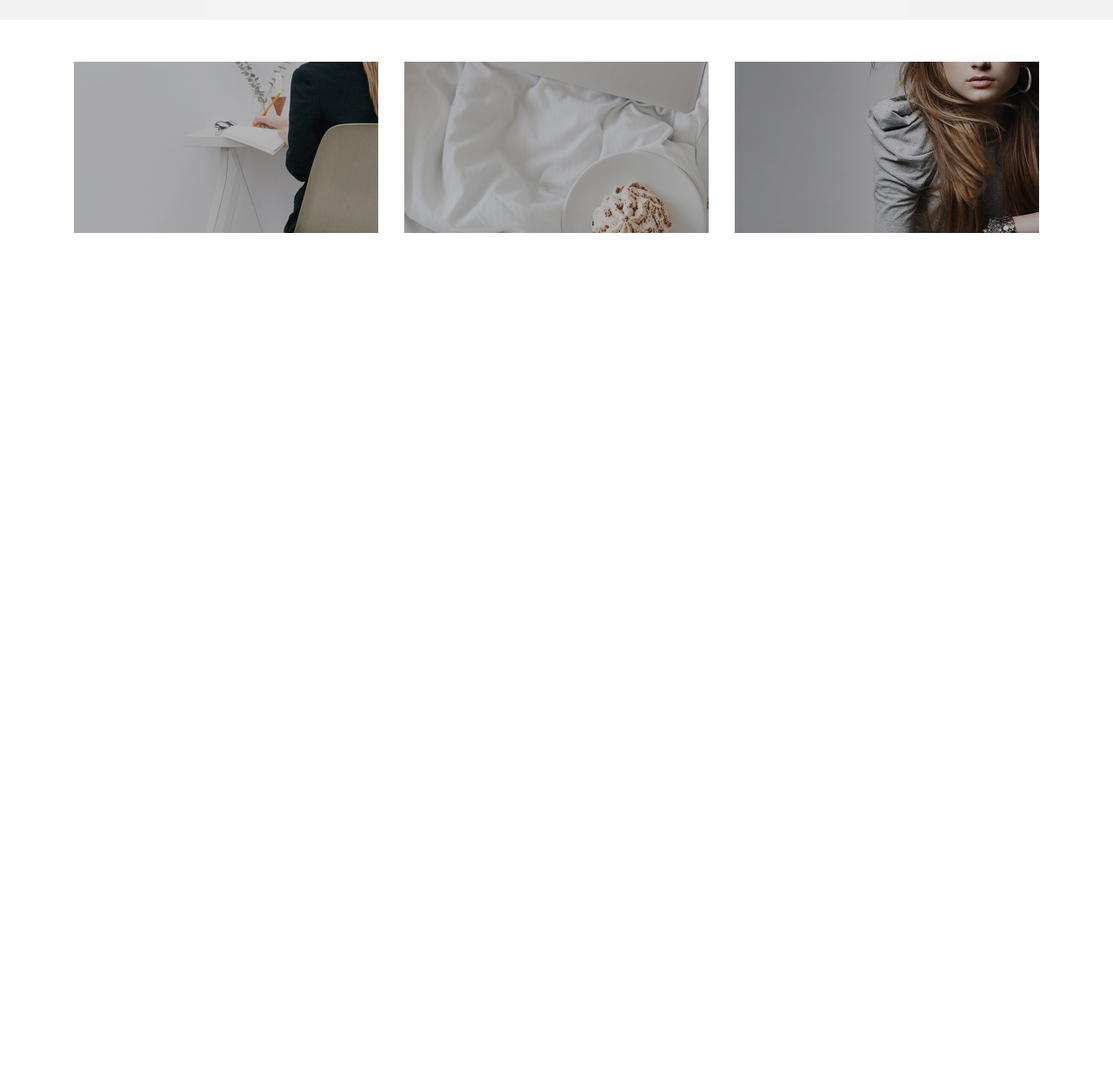
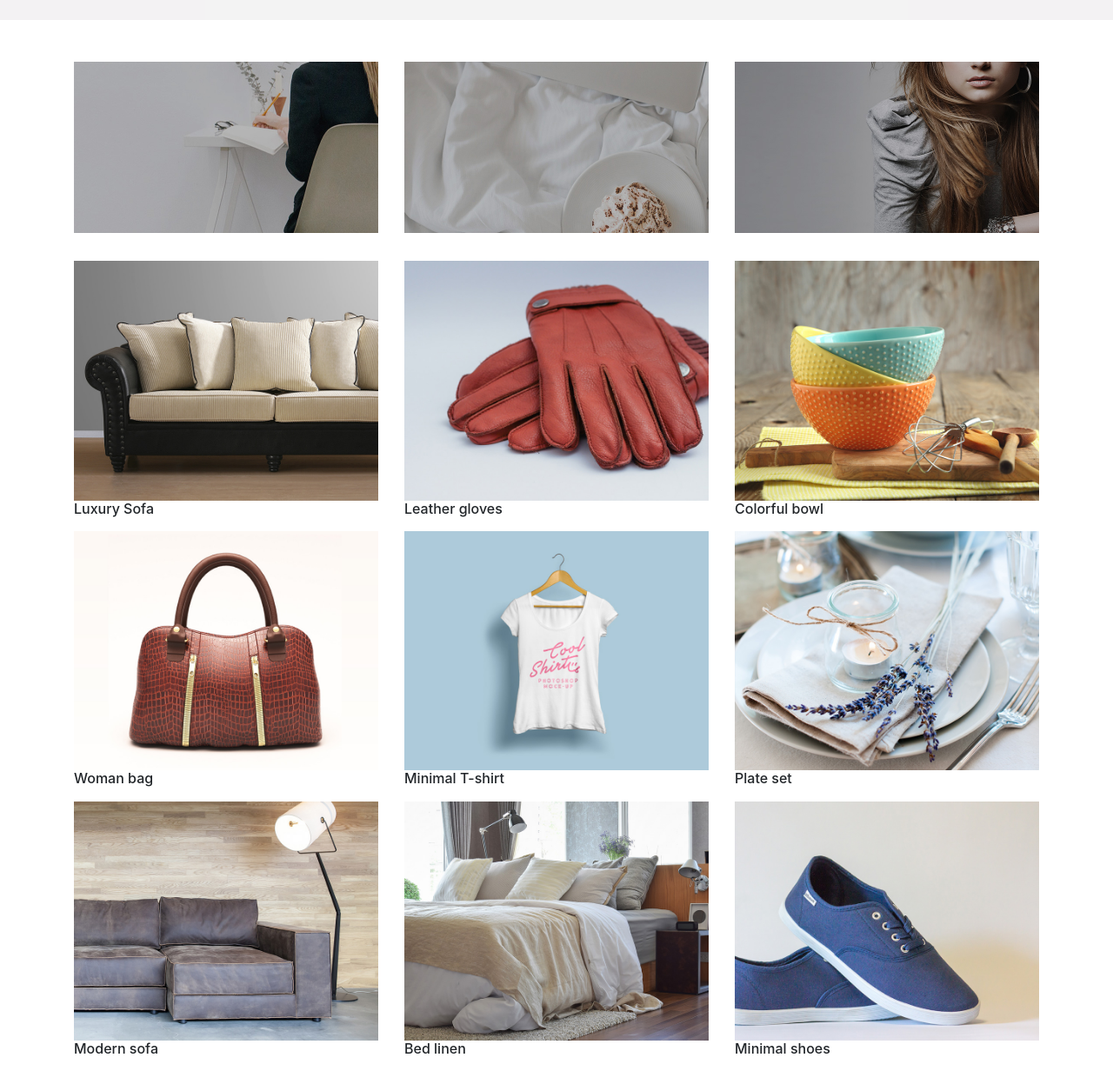
Before and after one commit to Gr4vity0/projet_web_js, a website: page index.html in a window 1280 px wide. Shown: the part 1103-2335 px from the top of the page at 87% size. Before the commit the page ends 1403 px from the top, so only its background shows below. Drawn offline with nearby package versions, Linux system fonts and the light colour scheme.

Commit message:
ajout section produits

```diff
--- a/index.html
+++ b/index.html
@@ -1,5 +1,6 @@
 <!DOCTYPE html>
 <html lang="en">
+
 <head>
     <meta charset="UTF-8">
     <meta name="viewport" content="width=device-width, initial-scale=1.0">
@@ -7,6 +8,7 @@
     <title>Document</title>
     <link rel="stylesheet" href="./public/css/style.css">
 </head>
+
 <body>
 
     <!-- debut header -->
@@ -15,7 +17,8 @@
 
         <!-- debut navbar -->
         <nav class="navbar navbar-expand-lg navbar-light transparent">
-            <button class="navbar-toggler" type="button" data-toggle="collapse" data-target="#navbarSupportedContent" aria-controls="navbarSupportedContent" aria-expanded="false" aria-label="Toggle navigation">
+            <button class="navbar-toggler" type="button" data-toggle="collapse" data-target="#navbarSupportedContent"
+                aria-controls="navbarSupportedContent" aria-expanded="false" aria-label="Toggle navigation">
                 <span class="navbar-toggler-icon"></span>
             </button>
 
@@ -79,11 +82,79 @@
     </section>
     <!-- fin section living-room -->
 
-
+    <!-- debut section products -->
+    <section class="products">
+        <div class="container">
+            <div class="row">
+                <div class="col-sm-12 col-lg-4"><img src="/public/images/products_mini/product-luxry-sofa.jpg" alt="" class="img-fluid">
+                    <div>
+                        <h6>Luxury Sofa</h6>
+                        <p></p>
+                    </div>
+                </div>
+                <div class="col-sm-12 col-lg-4"><img src="/public/images/products_mini/product-gloves.jpg" alt="" class="img-fluid">
+                    <div>
+                        <h6>Leather gloves</h6>
+                        <p></p>
+                    </div>
+                </div>
+                <div class="col-sm-12 col-lg-4"><img src="/public/images/products_mini/product-cups.jpg" alt="" class="img-fluid">
+                    <div>
+                        <h6>Colorful bowl</h6>
+                        <p></p>
+                    </div>
+                </div>
+                <div class="col-sm-12 col-lg-4"><img src="/public/images/products_mini/product-bag.jpg" alt="" class="img-fluid">
+                    <div>
+                        <h6>Woman bag</h6>
+                        <p></p>
+                    </div>
+                </div>
+                <div class="col-sm-12 col-lg-4"><img src="/public/images/products_mini/product-tshitr.jpg" alt="" class="img-fluid">
+                    <div>
+                        <h6>Minimal T-shirt</h6>
+                        <p></p>
+                    </div>
+                </div>
+                <div class="col-sm-12 col-lg-4"><img src="/public/images/products_mini/product-plates.jpg" alt="" class="img-fluid">
+                    <div>
+                        <h6>Plate set</h6>
+                        <p></p>
+                    </div>
+                </div>
+                <div class="col-sm-12 col-lg-4"><img src="/public/images/products_mini/product-modern-sofa.jpg" alt="" class="img-fluid">
+                    <div>
+                        <h6>Modern sofa</h6>
+                        <p></p>
+                    </div>
+                </div>
+                <div class="col-sm-12 col-lg-4"><img src="/public/images/products_mini/product-bed.jpg" alt="" class="img-fluid">
+                    <div>
+                        <h6>Bed linen</h6>
+                        <p></p>
+                    </div>
+                </div>
+                <div class="col-sm-12 col-lg-4"><img src="/public/images/products_mini/product-shoes.jpg" alt="" class="img-fluid">
+                    <div>
+                        <h6>Minimal shoes</h6>
+                        <p></p>
+                    </div>
+                </div>
+            </div>
+        </div>
+    </section>
+    <!-- fin section products -->
 
     <script src="public/js/index.js"></script>
-    <script src="https://code.jquery.com/jquery-3.3.1.slim.min.js" integrity="sha384-q8i/X+965DzO0rT7abK41JStQIAqVgRVzpbzo5smXKp4YfRvH+8abtTE1Pi6jizo" crossorigin="anonymous"></script>
-    <script src="https://cdnjs.cloudflare.com/ajax/libs/popper.js/1.14.6/umd/popper.min.js" integrity="sha384-wHAiFfRlMFy6i5SRaxvfOCifBUQy1xHdJ/yoi7FRNXMRBu5WHdZYu1hA6ZOblgut" crossorigin="anonymous"></script>
-    <script src="https://stackpath.bootstrapcdn.com/bootstrap/4.2.1/js/bootstrap.min.js" integrity="sha384-B0UglyR+jN6CkvvICOB2joaf5I4l3gm9GU6Hc1og6Ls7i6U/mkkaduKaBhlAXv9k" crossorigin="anonymous"></script>
+    <script src="https://code.jquery.com/jquery-3.3.1.slim.min.js"
+        integrity="sha384-q8i/X+965DzO0rT7abK41JStQIAqVgRVzpbzo5smXKp4YfRvH+8abtTE1Pi6jizo"
+        crossorigin="anonymous"></script>
+    <script src="https://cdnjs.cloudflare.com/ajax/libs/popper.js/1.14.6/umd/popper.min.js"
+        integrity="sha384-wHAiFfRlMFy6i5SRaxvfOCifBUQy1xHdJ/yoi7FRNXMRBu5WHdZYu1hA6ZOblgut"
+        crossorigin="anonymous"></script>
+    <script src="https://stackpath.bootstrapcdn.com/bootstrap/4.2.1/js/bootstrap.min.js"
+        integrity="sha384-B0UglyR+jN6CkvvICOB2joaf5I4l3gm9GU6Hc1og6Ls7i6U/mkkaduKaBhlAXv9k"
+        crossorigin="anonymous"></script>
 </body>
+
 </html>
```
